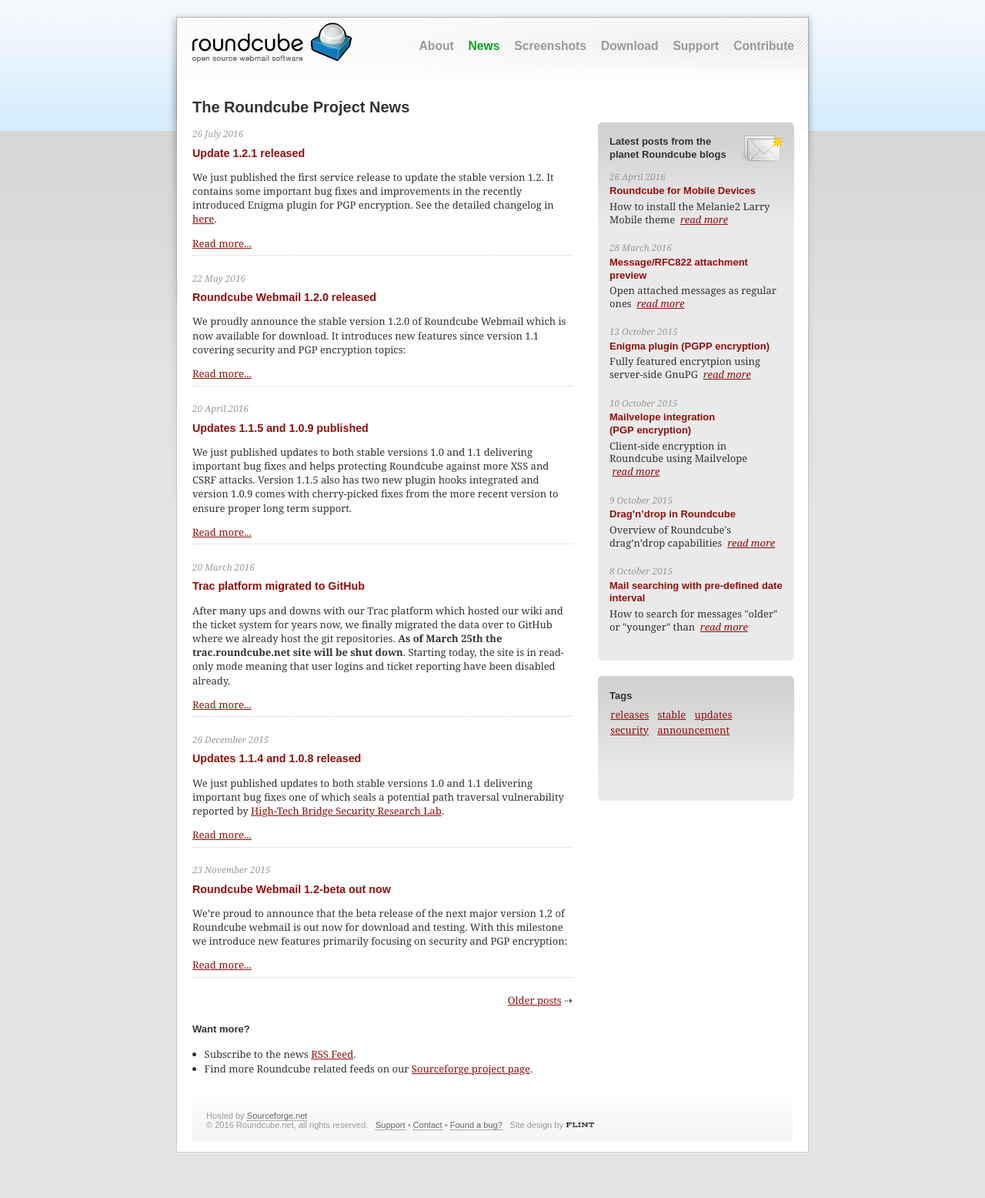
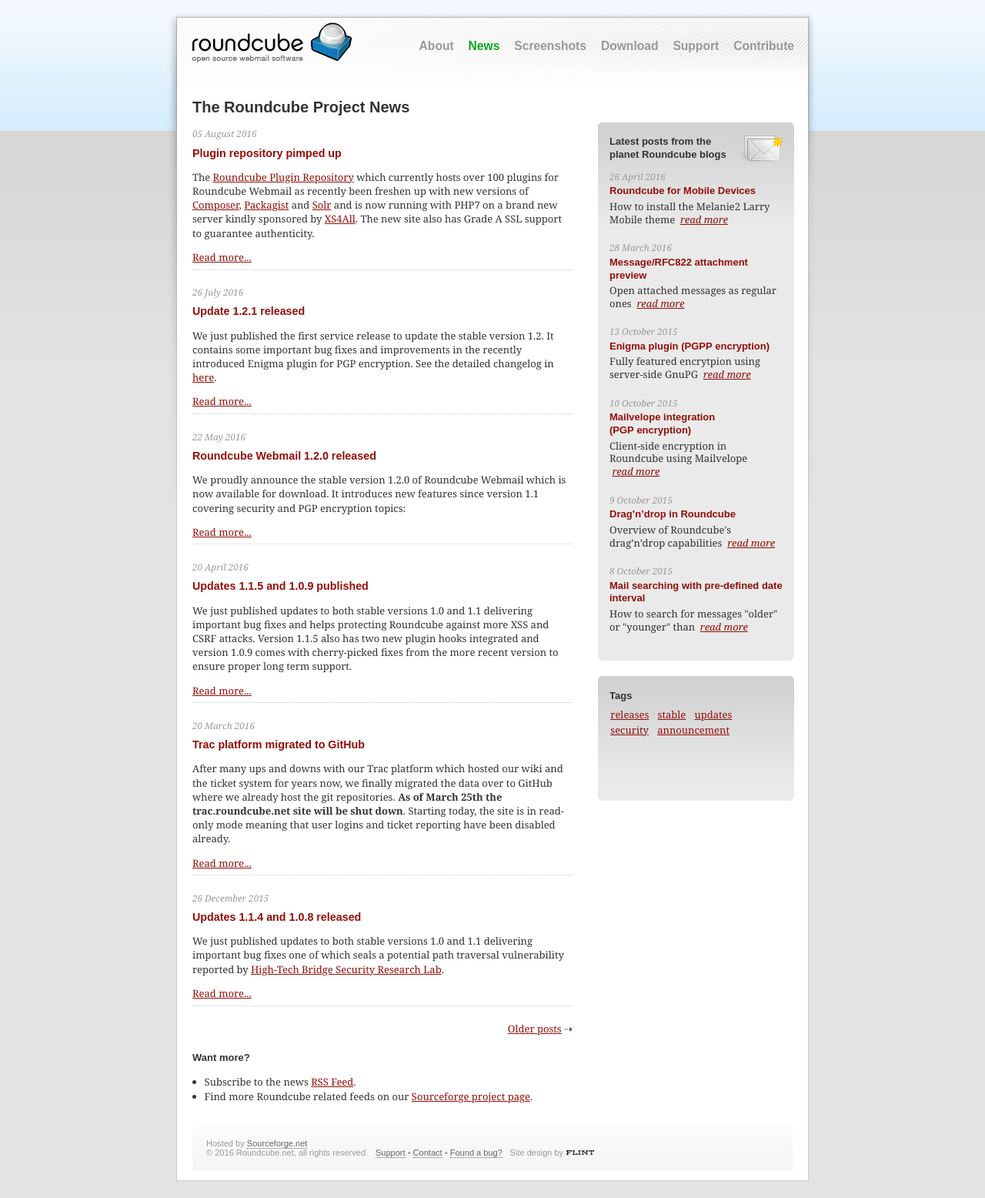
Before and after one commit to roundcube/roundcube.github.com, a Jekyll site: the page built from news/index.html, in a window 1280 px wide. Shown: the whole page at 77% size. Built offline with Jekyll 4.4.1, drawn with Linux system fonts in a browser that asks for light colours; the list of posts is cut into pages by our own code; comment, search, counter and statistics services are not loaded; before the commit the page ends 1519 px from its top, so only the background shows below that.

Commit message:
Plugin repository update announcement

```diff
--- a/_posts/2016-07-26-update-1.2.1-released.md
+++ b/_posts/2016-07-26-update-1.2.1-released.md
@@ -8,6 +8,6 @@
 for PGP encryption. See the detailed changelog in [here](https://github.com/roundcube/roundcubemail/wiki/Changelog#release-121).
 
 This release is considered stable and we recommend to update all productive installations
-of Roundcube with this version. Download it from [roundcube.net/download](http://roundcube.net/download),
+of Roundcube with this version. Download it from [roundcube.net](http://roundcube.net/download).
 
 Please do backup your data before updating!
--- /dev/null
+++ b/_posts/2016-08-05-plugin-repository-pimped-up.md
@@ -0,0 +1,10 @@
+---
+layout: article
+title: Plugin repository pimped up
+tags: updates
+---
+The [Roundcube Plugin Repository](https://plugins.roundcube.net) which currently hosts over 100 plugins for Roundcube Webmail as recently been freshen up with new versions of [Composer](https://getcomposer.org), [Packagist](https://github.com/composer/packagist) and [Solr](https://lucene.apache.org/solr/) and is now running with PHP7 on a brand new server kindly sponsored by [XS4All](https://www.xs4all.nl). The new site also has Grade A SSL support to guarantee authenticity.
+
+With this upgrade, we also moved the platform out of the Beta state as it has proven to be a great extension to the Roundcube microcosmos. In case you developed a plugin and it's not yet listed in our repository, please read the [how to submit plugins](https://plugins.roundcube.net/about) today.
+
+We'd like to thank all the great free software projects from Nginx and PHP to Composer and Packagist as well as successful IT companies caring about open source like XS4All and GlobalSign to make this all happen.
--- a/css/styles.css
+++ b/css/styles.css
@@ -288,6 +288,7 @@
 
 .bodytext {
 	width: 38em;
+	min-height: 30em;
 	line-height: 1.4em;
 }
 
```
